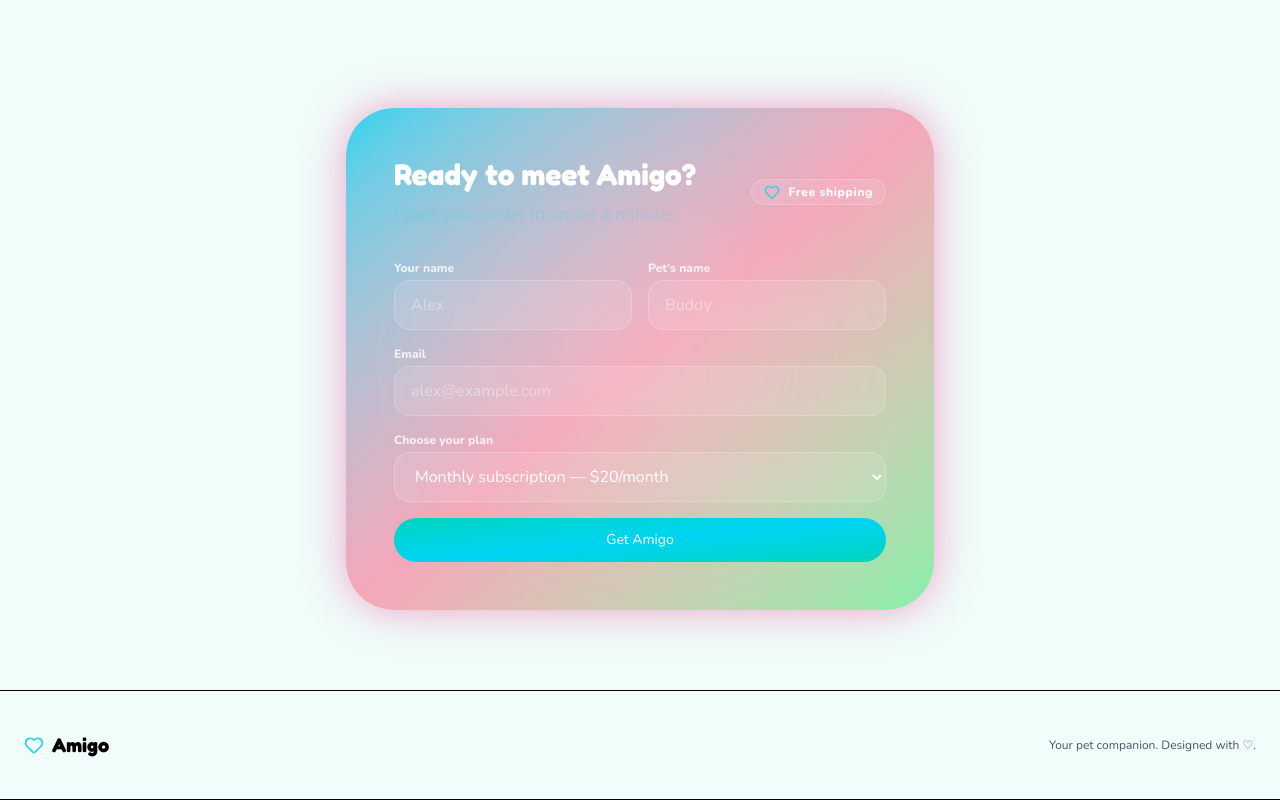
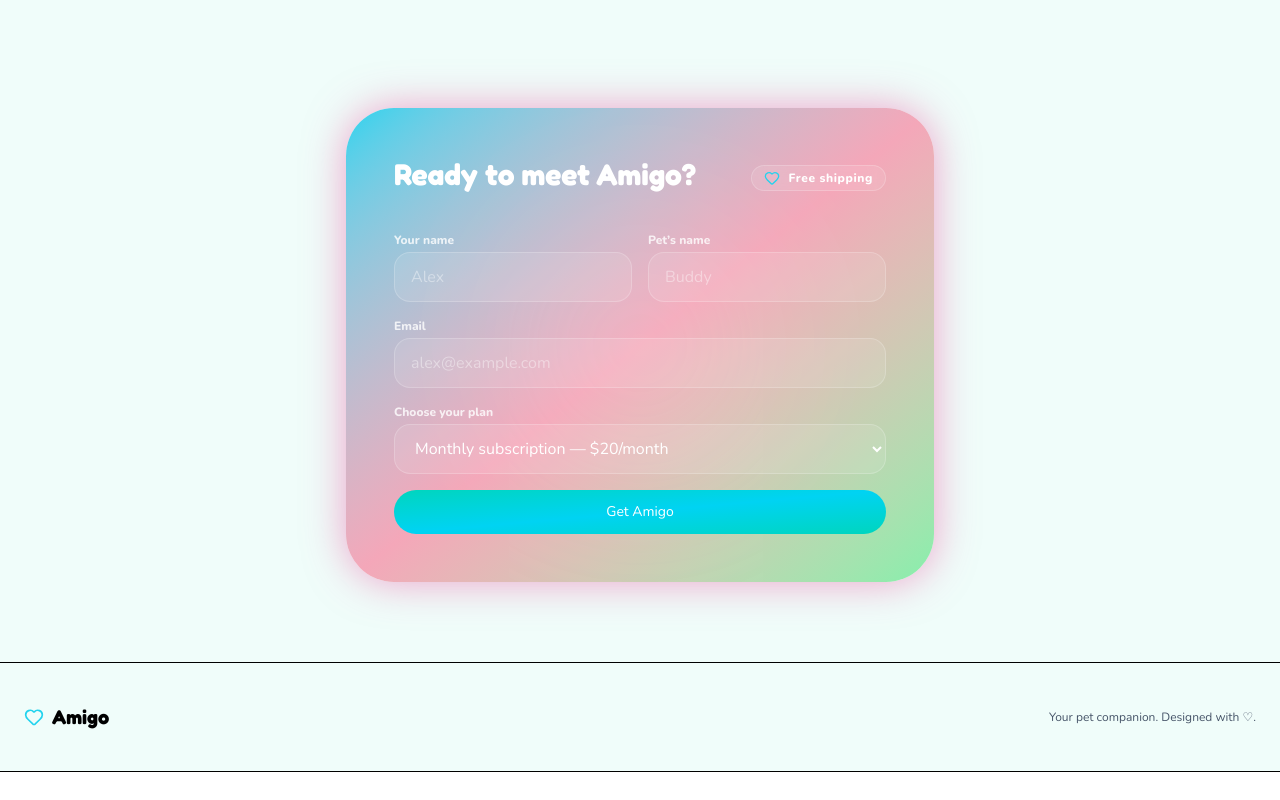
Before and after one commit to AbP-sys/209303108-hwa-hackathon, a Next.js app: page / in a window 1280 px wide. Shown: the part 2494-3294 px from the top of the page. After the commit the page ends 3266 px from the top, so only its background shows below. Built offline with nearby package versions, Linux system fonts and the light colour scheme.

Commit message:
remove subheading

```diff
--- a/src/app/page.tsx
+++ b/src/app/page.tsx
@@ -5,7 +5,6 @@ import { motion } from "framer-motion";
 import { Button } from "@/components/ui/button";
 import {
   CardContent,
-  CardDescription,
   CardFooter,
   CardHeader,
   CardTitle,
@@ -297,7 +296,7 @@ export default function Home() {
             <div className="flex items-center justify-between mb-8">
               <div>
                 <h2 className="font-amigo font-bold text-3xl mb-2">Ready to meet Amigo?</h2>
-                <p className="text-amigo-primary/20 text-lg">Place your order in under a minute.</p>
+
               </div>
               <div className="flex items-center gap-2 bg-white/10 px-3 py-1 rounded-full backdrop-blur-sm border border-white/20">
                 <Heart className="w-4 h-4 text-amigo-primary animate-pulse" />
```
